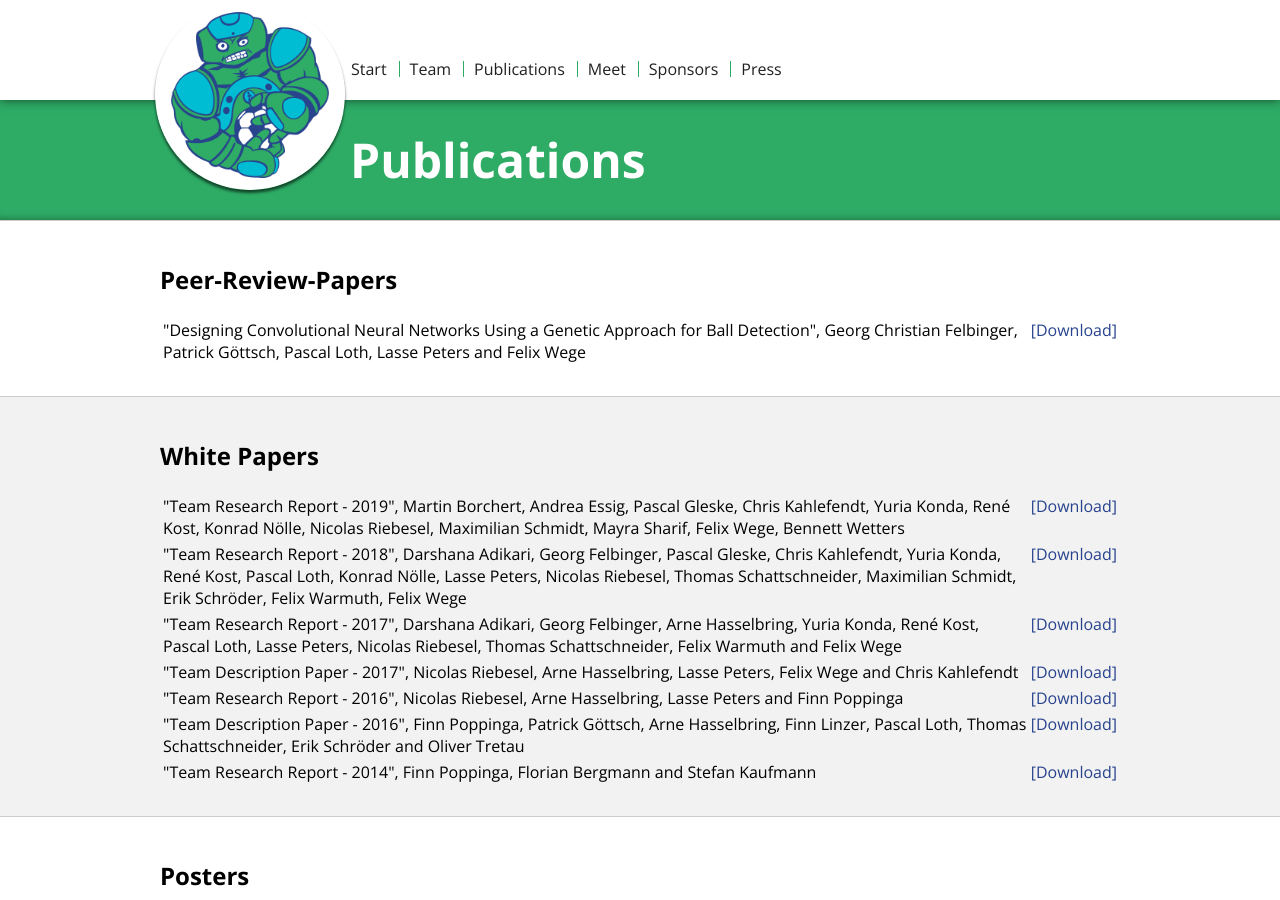
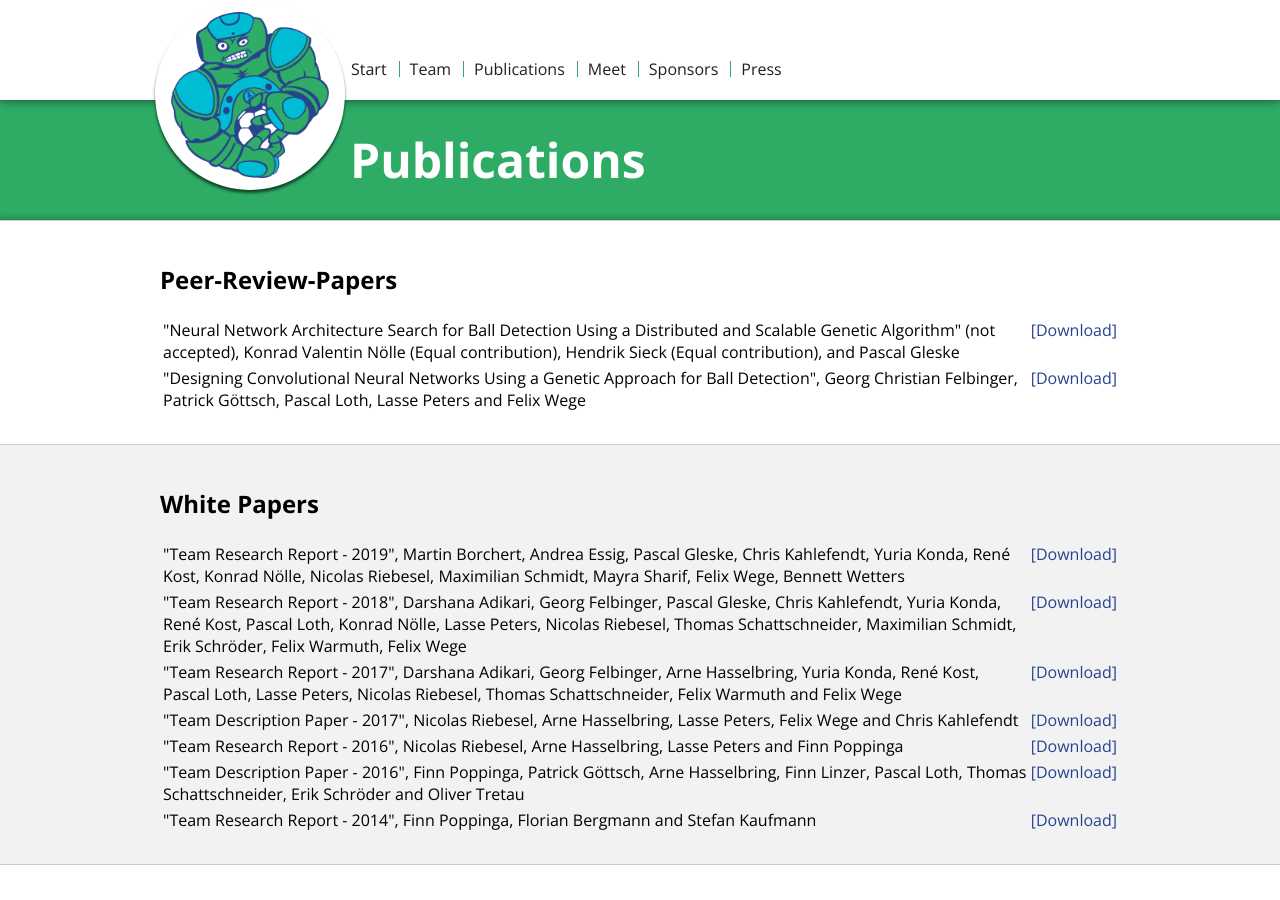
Before and after one commit to HULKs/hulks.github.io, a Jekyll site: the page built from publications/index.html, in a window 1280 px wide and 900 px high. Built offline with Jekyll 4.4.1, drawn with Linux system fonts in a browser that asks for light colours.

Commit message:
Add DiTEF paper

```diff
--- a/publications/index.html
+++ b/publications/index.html
@@ -13,6 +13,10 @@ title: Publications
   <div class="container">
     <h2>Peer-Review-Papers</h2>
     <table>
+      <tr>
+        <td>"Neural Network Architecture Search for Ball Detection Using a Distributed and Scalable Genetic Algorithm" (not accepted), Konrad Valentin Nölle (Equal contribution), Hendrik Sieck (Equal contribution), and Pascal Gleske</td>
+        <td valign="top"><a href="{{site.path}}/_files/Paper_Neural_Network_Architecture_Search_for_Ball_Detection_Using_a_Distributed_and_Scalable_Genetic_Algorithm.pdf" target="_blank">[Download]</a></td>
+      </tr>
       <tr>
         <td>"Designing Convolutional Neural Networks Using a Genetic Approach for Ball Detection", Georg Christian Felbinger, Patrick Göttsch, Pascal Loth, Lasse Peters and Felix Wege</td>
         <td valign="top"><a href="{{site.path}}/_files/Paper_Designing_Convolutional_Neural_Networks_Using_a_Genetic_Approach_for_Ball_Detection.pdf" target="_blank">[Download]</a></td>
```
Also changed, not shown: 1 other file.
